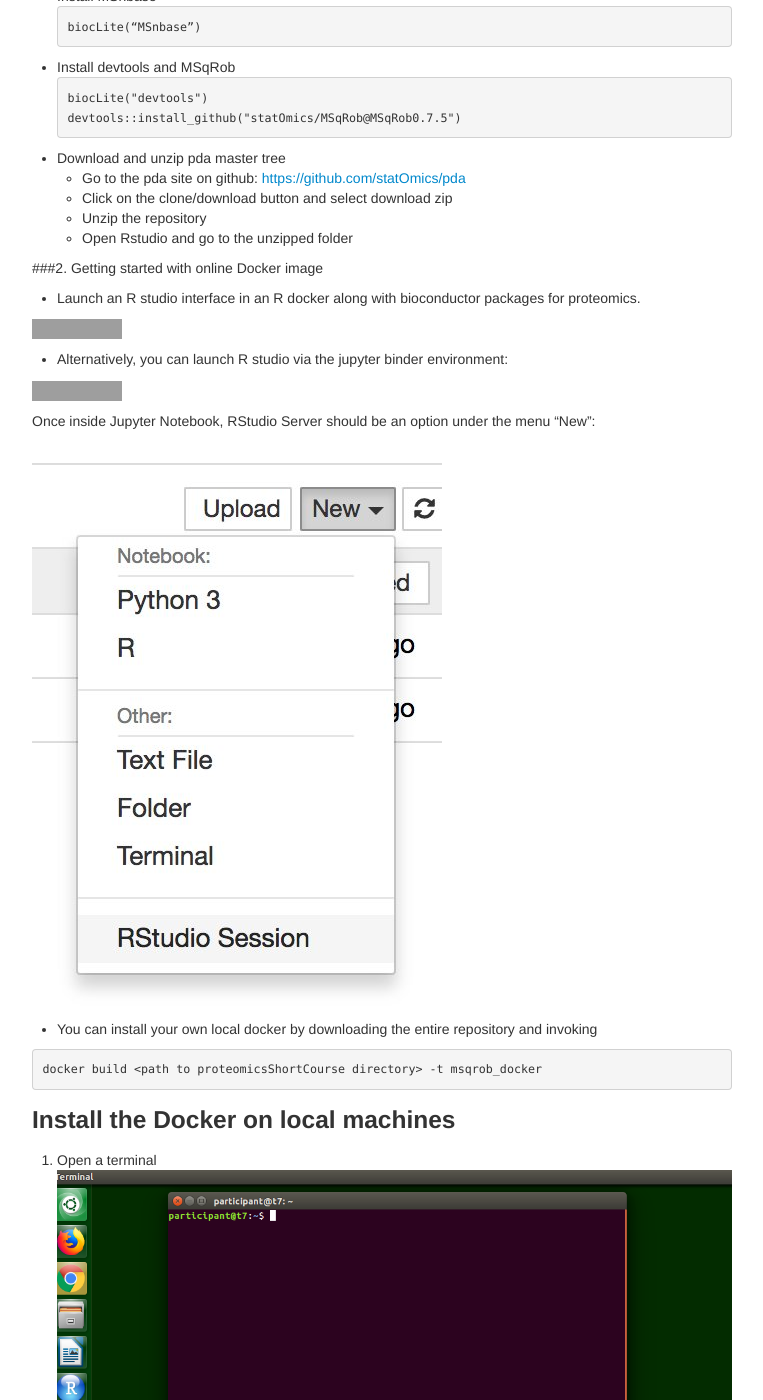
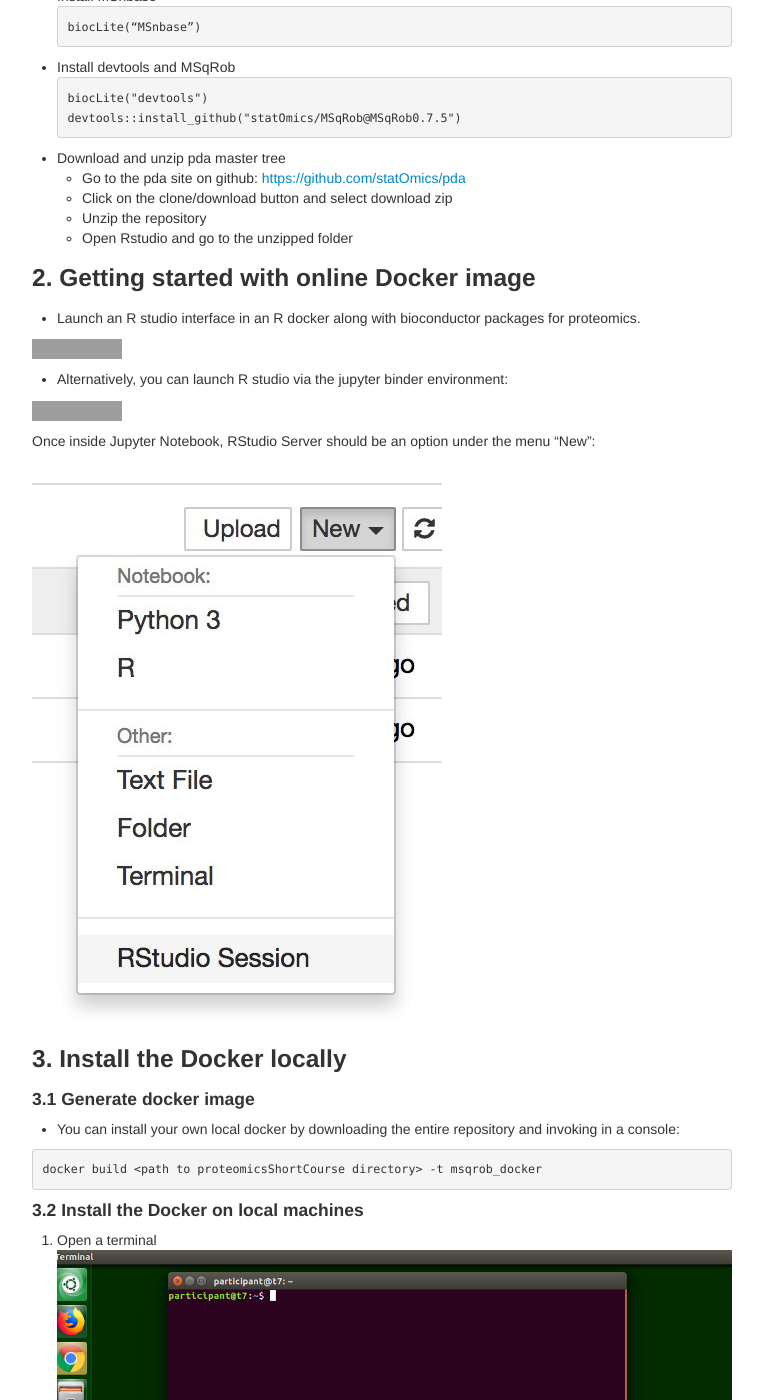
Before and after one commit to statOmics/pda19-20, a Jekyll site: the page built from pages/software4stats.md, in a window 1280 px wide and 1400 px high, scrolled down 397 px. Shown: the whole window, without its empty margins (258-1021 px from the left). Built offline with Jekyll 4.4.1, drawn with Linux system fonts in a browser that asks for light colours; some of the changed text lies outside the part shown; grey boxes are pictures that could not be loaded.

Commit message:
software + R studio locally

````diff
--- a/pages/software4stats.md
+++ b/pages/software4stats.md
@@ -31,12 +31,12 @@ devtools::install_github("statOmics/MSqRob@MSqRob0.7.5")
 - Download and unzip pda master tree
 	- Go to the pda site on github: [https://github.com/statOmics/pda](https://github.com/statOmics/pda)
 	- Click on the clone/download button and select download zip
-![](.fig/downloadPdaMasterTree.png)
+![](./fig/downloadPdaMasterTree.png)
 	- Unzip the repository
 	- Open Rstudio and go to the unzipped folder
 
 
-###2. Getting started with online Docker image
+### 2. Getting started with online Docker image
 
 - Launch an R studio interface in an R docker along with bioconductor packages for proteomics.
 
@@ -51,13 +51,18 @@ Once inside Jupyter Notebook, RStudio Server should be an option under the menu
 
 ![](./figs/rstudio-session.jpg)
 
-- You can install your own local docker by downloading the entire repository and invoking
+### 3. Install the Docker locally
+
+#### 3.1 Generate docker image
+
+- You can install your own local docker by downloading the entire repository and invoking in a console:
 
 ```
 docker build <path to proteomicsShortCourse directory> -t msqrob_docker
 ```
 
-### Install the Docker on local machines
+
+#### 3.2 Install the Docker on local machines
 
 1. Open a terminal
 ![Figure Launch Docker 1](./figs/installDocker1.png)
@@ -79,7 +84,7 @@ Then we give the full path to the docker, which is available on the share.
 
 Now the docker installations starts.
 
-#### Launch the Docker
+#### 3.3 Launch the Docker
 
 1. Open a terminal
 
@@ -99,7 +104,7 @@ We can interact with the docker via a web browser.
 
 3. Open Firefox
 
-![Figure Launch Docker 1](pages/figs/launchDocker1b.png)
+![Figure Launch Docker 1](./figs/launchDocker1b.png)
 
 A new window will appear where you have to fill a the token.
 You can copy the link token from the terminal.
````
Also changed, not shown: 1 other file.
